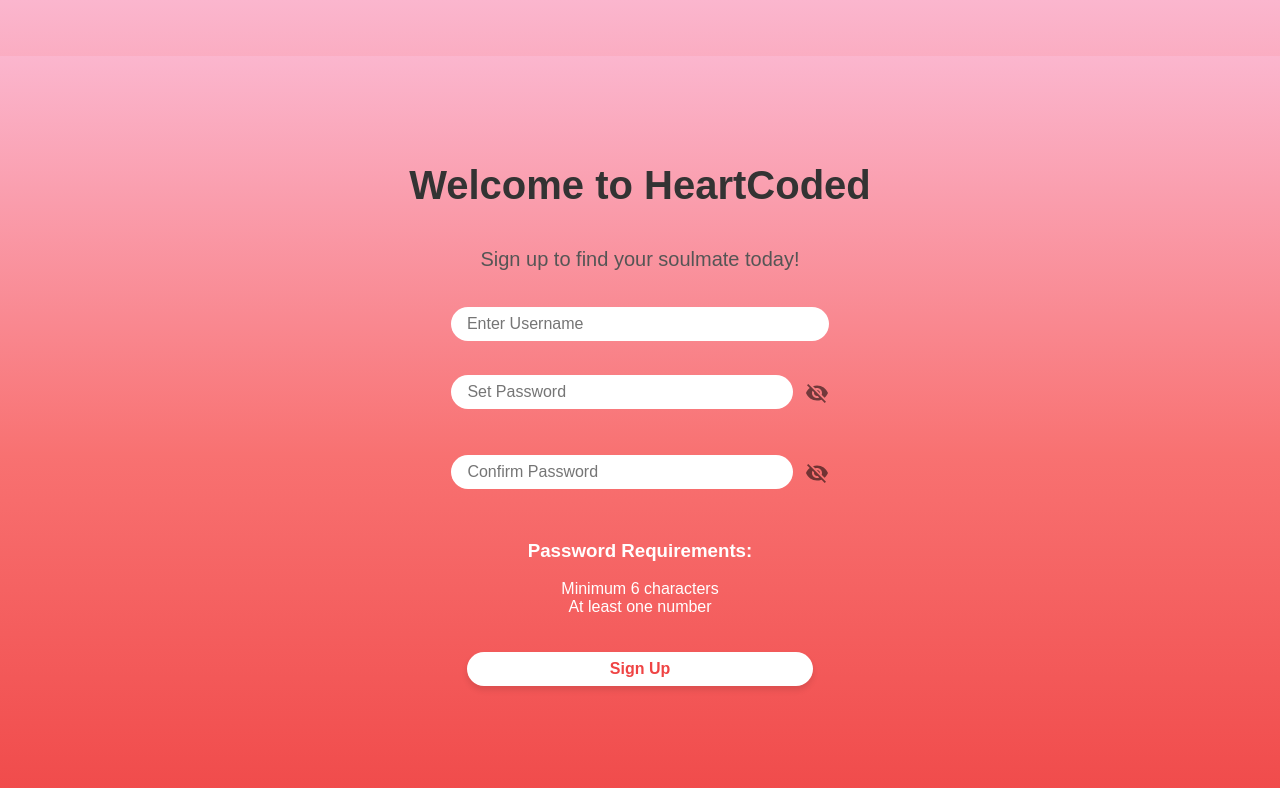
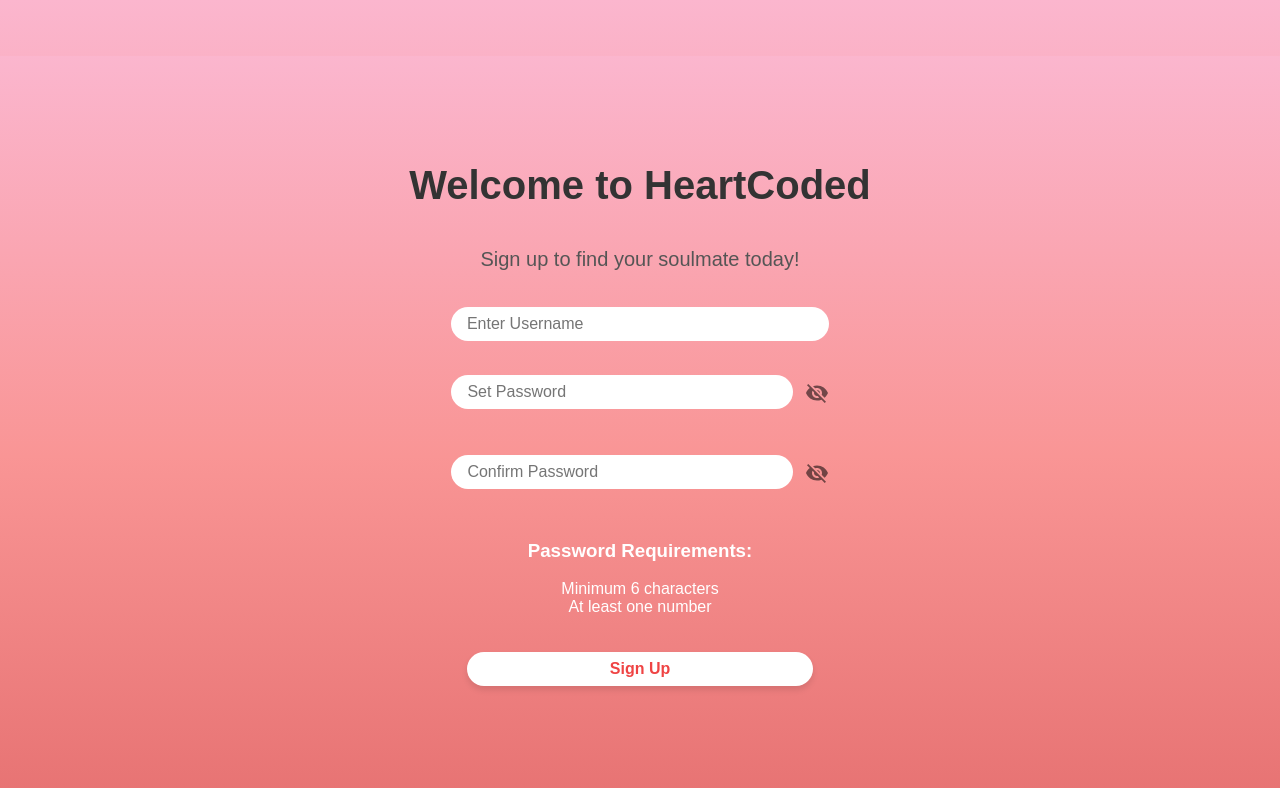
Before and after one commit to ajpieroni/316Heartcoded, a React (Create React App) app in the folder ourapp/reactapp/: page /SignUp in a window 1280 px wide. Shown: the top 788 px of the page. Built offline with nearby package versions, Linux system fonts and the light colour scheme.

Commit message:
chagned gradiant

```diff
--- a/ourapp/reactapp/src/pages/Chat.css
+++ b/ourapp/reactapp/src/pages/Chat.css
@@ -51,9 +51,13 @@
 .message-input-container button {
     padding: 10px 20px !important;
     border: none !important;
-    background-color: #007BFF !important;
+    background-color: var(--rose) !important;
     color: white !important;
     border-radius: 8px !important;
     margin-left: 10px !important;
     cursor: pointer !important;
 }
+
+.message-input-container button:hover {
+    background-color: var(--dark);
+}
--- a/ourapp/reactapp/src/pages/ForgotPassword.css
+++ b/ourapp/reactapp/src/pages/ForgotPassword.css
@@ -5,7 +5,7 @@
     justify-content: center;
     min-height: 100vh;
     padding: 2rem;
-    background: linear-gradient(to bottom, #FBB6CE, #F87171, #EF4444);
+    background: linear-gradient(to bottom, #FBB6CE, #f99595, #e46d6d);
 /* <<<<<<< HEAD */
     color: white;
 }
--- a/ourapp/reactapp/src/pages/SignUp.css
+++ b/ourapp/reactapp/src/pages/SignUp.css
@@ -4,5 +4,5 @@
     align-items: center;
     justify-content: space-between;
     min-height: 100vh;
-    background: linear-gradient(to bottom, #FBB6CE, #F87171, #EF4444);
+    background: linear-gradient(to bottom, #FBB6CE, #f99595, #e46d6d);
   }
--- a/ourapp/reactapp/src/pages/UserLanding.css
+++ b/ourapp/reactapp/src/pages/UserLanding.css
@@ -2,7 +2,7 @@
     align-items: center;
     justify-content: space-between;
     min-height: 100vh;
-    background: linear-gradient(to bottom, #FBB6CE, #F87171, #EF4444);
+    background: linear-gradient(to bottom, #FBB6CE, #f99595, #e46d6d);
   }
 
 
--- a/ourapp/reactapp/src/pages/UserLogin.css
+++ b/ourapp/reactapp/src/pages/UserLogin.css
@@ -4,7 +4,7 @@ body {
   margin: 0;
   min-height: 100vh;
   font-family: 'Bebas Neue', sans-serif;
-  background: linear-gradient(to bottom, #FBB6CE, #F87171, #EF4444);
+  background: linear-gradient(to bottom, #FBB6CE, #f99595, #e46d6d);
 }
 
 @keyframes typing {
--- a/ourapp/reactapp/src/pages/UserSignedIn.css
+++ b/ourapp/reactapp/src/pages/UserSignedIn.css
@@ -6,7 +6,7 @@ body {
   min-height: 100vh;
   min-width: 100vh;
   font-family: 'Open Sans', sans-serif;
-  background: linear-gradient(to bottom, #FBB6CE, #F87171, #EF4444);
+  background: linear-gradient(to bottom, #FBB6CE, #f99595, #e46d6d);
 }
 
 .welcome-message {
```
Also changed, not shown: ourapp/reactapp/src/pages/Wingman.css (+10 -6 lines).
